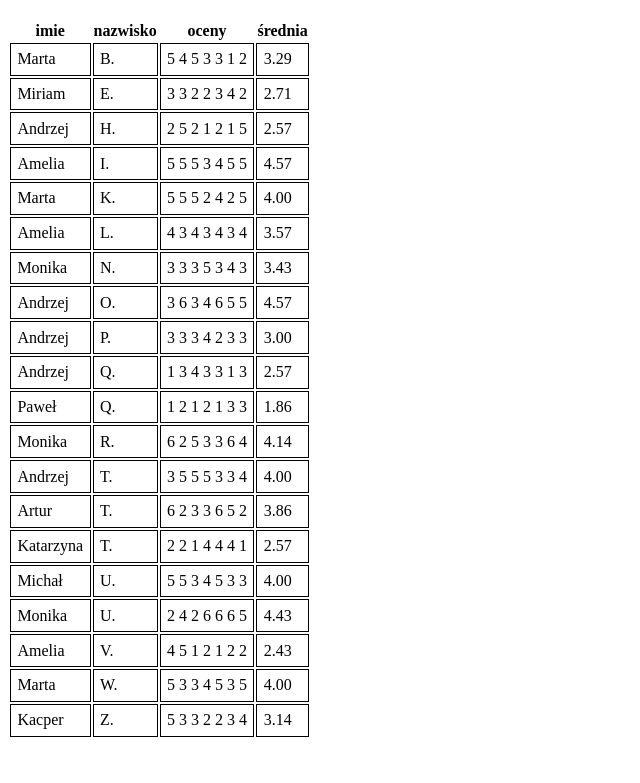
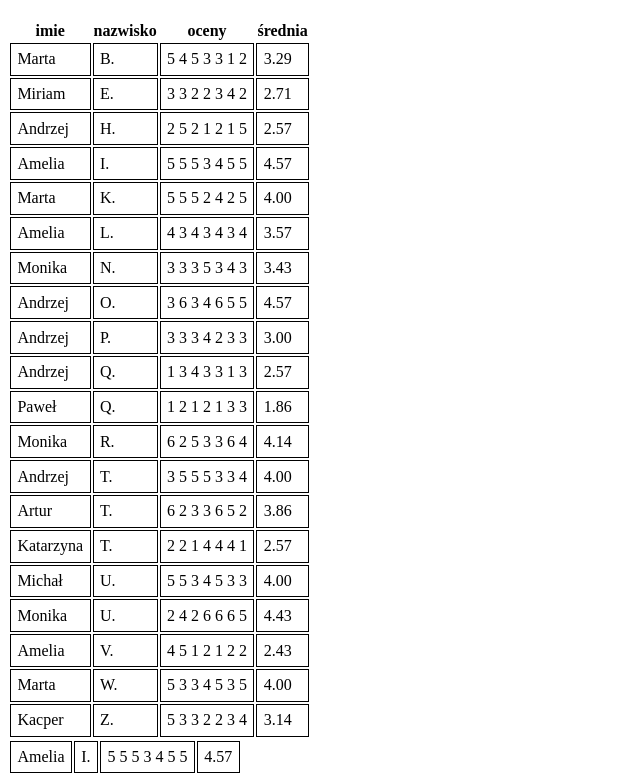
Before and after one commit to mateusza-szkolenia/2020-12-21-html5-js, a plain HTML site: page zadanie06.html in a window 1280 px wide. Shown: the part 61-844 px from the top of the page, without its empty margins (0-640 px from the left). Before the commit the page ends 808 px from the top, so only its background shows below. Drawn offline with Linux system fonts and the light colour scheme.

Commit message:
znajdowanie dowolnej osob z najwyższą średnią

```diff
--- a/zadanie06.html
+++ b/zadanie06.html
@@ -11,7 +11,9 @@
 <h1>uczniowie</h1>
 
 <div id="wynik"></div>
+<div id="prymus"></div>
 
 <script>
     wyswietl_uczniow( uczniowie2, document.querySelector("#wynik") );
+    wyswietl_prymusa( uczniowie2, document.querySelector("#prymus"))
 </script>
--- a/zadanie06.js
+++ b/zadanie06.js
@@ -52,3 +52,29 @@ function dopisz_naglowki( obiekt, elem ){
 
     elem.append(w)
 }
+
+function wyswietl_prymusa( uczniowie, elem ){
+    var t = document.createElement("table")
+
+    var prymus = znajdz_prymusa( uczniowie )
+    dopisz_ucznia( prymus, t )
+
+    elem.append(t)
+}
+
+function srednia_ucznia( uczen ){
+    return ( x => x.reduce((a,b) => a+b)/x.length )( uczen.oceny.split(" ").map(x=>parseInt(x)) )
+}
+
+function znajdz_prymusa( uczniowie ){
+    var prymus = null
+    var srednia_max = 0.0
+
+    for ( var u of uczniowie ){
+        if ( srednia_ucznia(u) > srednia_max ){
+            prymus = u
+            srednia_max = srednia_ucznia(u)
+        }
+    }
+    return prymus
+}
```
